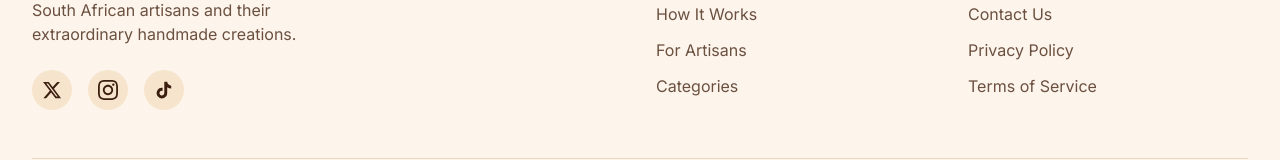
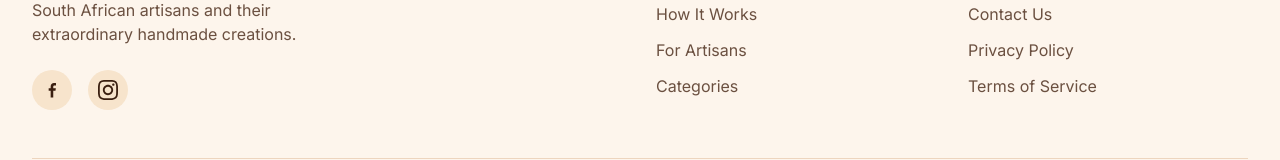
Before and after one commit to DatGuyMangoes27/Artisanal-Lane, a Next.js app in the folder landing/: page / in a window 1280 px wide. Shown: the part 6996-7156 px from the top of the page. Built offline with nearby package versions, Linux system fonts and the light colour scheme; a web font is replaced by a local one.

Commit message:
Update footer email and social links

```diff
--- a/landing/src/app/page.tsx
+++ b/landing/src/app/page.tsx
@@ -783,27 +783,23 @@ function Footer() {
             </p>
             <div className="flex gap-4">
               <Link
-                href="#"
+                href="https://www.facebook.com/share/1JdPcWcmWR/?mibextid=wwXIfr"
+                target="_blank"
+                rel="noopener noreferrer"
                 className="w-10 h-10 rounded-full bg-[#F7E4CC] flex items-center justify-center hover:bg-[#7A0000] hover:text-white transition-colors"
               >
                 <svg className="w-5 h-5" viewBox="0 0 24 24" fill="currentColor">
-                  <path d="M18.244 2.25h3.308l-7.227 8.26 8.502 11.24H16.17l-5.214-6.817L4.99 21.75H1.68l7.73-8.835L1.254 2.25H8.08l4.713 6.231zm-1.161 17.52h1.833L7.084 4.126H5.117z"/>
+                  <path d="M13.5 21v-8h2.7l.4-3h-3.1V8.1c0-.9.3-1.6 1.6-1.6h1.7V3.8c-.3 0-1.3-.1-2.4-.1-2.4 0-4 1.5-4 4.2V10H8v3h2.4v8h3.1z"/>
                 </svg>
               </Link>
               <Link
-                href="#"
+                href="https://www.instagram.com/artisanlanesa?igsh=eGR6ZjVsNWtmc2w5&utm_source=qr"
+                target="_blank"
+                rel="noopener noreferrer"
                 className="w-10 h-10 rounded-full bg-[#F7E4CC] flex items-center justify-center hover:bg-[#7A0000] hover:text-white transition-colors"
               >
                 <svg className="w-5 h-5" viewBox="0 0 24 24" fill="currentColor">
                   <path d="M12 2.163c3.204 0 3.584.012 4.85.07 3.252.148 4.771 1.691 4.919 4.919.058 1.265.069 1.645.069 4.849 0 3.205-.012 3.584-.069 4.849-.149 3.225-1.664 4.771-4.919 4.919-1.266.058-1.644.07-4.85.07-3.204 0-3.584-.012-4.849-.07-3.26-.149-4.771-1.699-4.919-4.92-.058-1.265-.07-1.644-.07-4.849 0-3.204.013-3.583.07-4.849.149-3.227 1.664-4.771 4.919-4.919 1.266-.057 1.645-.069 4.849-.069zm0-2.163c-3.259 0-3.667.014-4.947.072-4.358.2-6.78 2.618-6.98 6.98-.059 1.281-.073 1.689-.073 4.948 0 3.259.014 3.668.072 4.948.2 4.358 2.618 6.78 6.98 6.98 1.281.058 1.689.072 4.948.072 3.259 0 3.668-.014 4.948-.072 4.354-.2 6.782-2.618 6.979-6.98.059-1.28.073-1.689.073-4.948 0-3.259-.014-3.667-.072-4.947-.196-4.354-2.617-6.78-6.979-6.98-1.281-.059-1.69-.073-4.949-.073zm0 5.838c-3.403 0-6.162 2.759-6.162 6.162s2.759 6.163 6.162 6.163 6.162-2.759 6.162-6.163c0-3.403-2.759-6.162-6.162-6.162zm0 10.162c-2.209 0-4-1.79-4-4 0-2.209 1.791-4 4-4s4 1.791 4 4c0 2.21-1.791 4-4 4zm6.406-11.845c-.796 0-1.441.645-1.441 1.44s.645 1.44 1.441 1.44c.795 0 1.439-.645 1.439-1.44s-.644-1.44-1.439-1.44z"/>
-                </svg>
-              </Link>
-              <Link
-                href="#"
-                className="w-10 h-10 rounded-full bg-[#F7E4CC] flex items-center justify-center hover:bg-[#7A0000] hover:text-white transition-colors"
-              >
-                <svg className="w-5 h-5" viewBox="0 0 24 24" fill="currentColor">
-                  <path d="M19.59 6.69a4.83 4.83 0 0 1-3.77-4.25V2h-3.45v13.67a2.89 2.89 0 0 1-5.2 1.74 2.89 2.89 0 0 1 2.31-4.64 2.93 2.93 0 0 1 .88.13V9.4a6.84 6.84 0 0 0-1-.05A6.33 6.33 0 0 0 5 20.1a6.34 6.34 0 0 0 10.86-4.43v-7a8.16 8.16 0 0 0 4.77 1.52v-3.4a4.85 4.85 0 0 1-1-.1z"/>
                 </svg>
               </Link>
             </div>
@@ -823,7 +819,7 @@ function Footer() {
             <h4 className="font-semibold mb-4">Support</h4>
             <ul className="space-y-3 text-muted-foreground">
               <li><Link href="#faq" className="hover:text-[#7A0000] transition-colors">FAQ</Link></li>
-              <li><Link href="mailto:hello@artisanlane.co.za" className="hover:text-[#7A0000] transition-colors">Contact Us</Link></li>
+              <li><Link href="mailto:nicky@artisanlanesa.com" className="hover:text-[#7A0000] transition-colors">Contact Us</Link></li>
               <li><Link href="/privacy" className="hover:text-[#7A0000] transition-colors">Privacy Policy</Link></li>
               <li><Link href="/terms" className="hover:text-[#7A0000] transition-colors">Terms of Service</Link></li>
             </ul>
```
